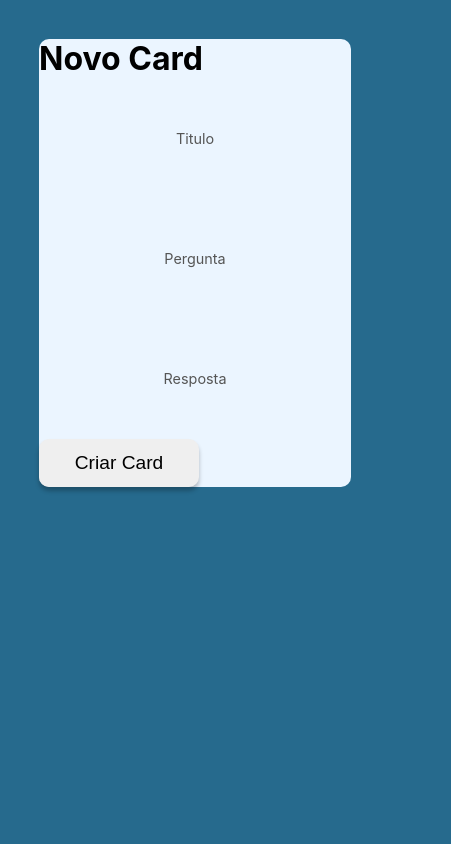
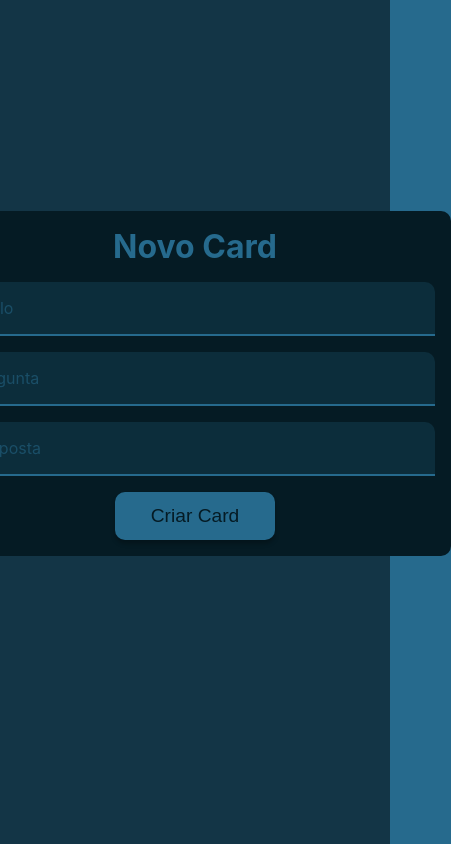
Before and after one commit to Studio-024/memorize, a React (Create React App) app in the folder client/: page /addCard in a window 390 px wide. Shown: the whole page, 451 px wide, since content can reach past the window. Built offline with nearby package versions, Linux system fonts and the light colour scheme.

Commit message:
refactor(client): new AddCard Style

```diff
--- a/client/src/components/Add.tsx
+++ b/client/src/components/Add.tsx
@@ -8,9 +8,9 @@ const Add = () => {
         <div id="AddBackground"/>
         <div className="AddCard">
             <h1>Novo Card</h1>
-                <p contentEditable="true" spellCheck={true} className="AddCard_quest" placeholder="Titulo"></p>
-                <p contentEditable="true" spellCheck={true} className="AddCard_quest" placeholder={"Pergunta"}></p>
-                <p contentEditable="true" spellCheck={true} className="AddCard_quest" placeholder={"Resposta"}></p>
+                <p contentEditable="true" spellCheck={true} className="AddCard_TextInput" placeholder="Titulo"></p>
+                <p contentEditable="true" spellCheck={true} className="AddCard_TextInput" placeholder={"Pergunta"}></p>
+                <p contentEditable="true" spellCheck={true} className="AddCard_TextInput" placeholder={"Resposta"}></p>
                 <button id='AddCreateCard_button'>Criar Card</button>
         </div>
         </>
--- a/client/src/css/AddCard.css
+++ b/client/src/css/AddCard.css
@@ -1,4 +1,4 @@
-.card, .AddCard {
+.card {
   display: flex;
   flex-direction: column;
   min-height: 33rem;
@@ -71,7 +71,7 @@
   margin: auto auto auto 1rem; }
 
 @media screen and (max-width: 600px) {
-  .card, .AddCard {
+  .card {
     min-height: calc(33rem);
     width: 80%;
     min-height: 33rem; }
@@ -84,7 +84,7 @@
     height: 2.8rem !important; } }
 
 @media screen and (max-width: 450px) {
-  .card, .AddCard {
+  .card {
     min-height: 28rem  !important;
     width: 80% !important;
     margin-top: 10vmin; }
@@ -107,69 +107,43 @@
   .card_footer > span {
     display: none; } }
 
-.AddCard_title {
+#AddBackground {
+  position: fixed;
+  width: 100%;
+  height: 100%;
+  background: rgba(0, 0, 0, 0.5); }
+
+.AddCard {
+  position: absolute;
+  left: 50%;
+  top: 25%;
+  transform: translate(-50%, 0);
+  min-height: 10rem;
+  width: 30rem;
+  margin-inline: auto;
+  padding: 1rem;
+  border-radius: 10px;
+  background-color: #051B24;
   text-align: center;
-  justify-content: center;
-  font-size: 1.7rem; }
-  .AddCard_title[placeholder]:empty:before {
+  z-index: 1;
+  color: #266A8D; }
+
+.AddCard_TextInput {
+  text-align: left;
+  margin: 1rem auto 1rem auto;
+  border-bottom: 2px solid #266A8D;
+  background: rgba(40, 112, 148, 0.21);
+  border-radius: 10px 10px 0px 0px;
+  padding: 1rem;
+  font-size: 1rem;
+  color: #71B6D9;
+  cursor: text; }
+  .AddCard_TextInput[placeholder]:empty:before {
     content: attr(placeholder);
-    color: #555; }
-  .AddCard_title[placeholder]:empty:focus::before {
+    color: rgba(40, 112, 148, 0.5); }
+  .AddCard_TextInput[placeholder]:empty:focus::before {
     content: ""; }
 
-#AddContainer_title {
-  display: flex;
-  flex-direction: column;
-  justify-content: center;
-  margin: 1rem;
-  min-height: 5rem; }
-
-.AddCard_quest {
-  margin: auto 1rem auto 1rem;
-  padding: 1rem;
-  text-align: center;
-  font-size: 1rem;
-  cursor: text; }
-  .AddCard_quest[placeholder]:empty:before {
-    content: attr(placeholder);
-    color: #555; }
-  .AddCard_quest[placeholder]:empty:focus::before {
-    content: ""; }
-
-#AddContainer_quest {
-  display: flex;
-  flex-direction: column;
-  justify-content: center;
-  margin: auto;
-  width: 100%;
-  min-height: 20rem; }
-
-.AddCard_missAndHit {
-  display: flex;
-  width: 100%;
-  margin-top: 1rem;
-  justify-content: center; }
-
-.AddButton_staps {
-  background-color: #051B24 !important;
-  color: #ebf5ff; }
-
-@media screen and (max-width: 600px) {
-  .AddCard {
-    min-height: 33rem;
-    width: 80%; }
-  #AddContainer_quest {
-    min-height: 23rem; } }
-
-@media screen and (max-width: 450px) {
-  .AddCard {
-    min-height: 28rem  !important;
-    width: 80% !important;
-    margin-top: 10vmin; }
-  #AddContainer_quest {
-    min-height: 18rem  !important; }
-  .AddCard_title {
-    margin: 0.5rem !important;
-    font-size: 1.6rem; }
-  .AddCard_quest {
-    font-size: 0.9rem; } }
+#AddCreateCard_button {
+  background-color: #266A8D;
+  color: #051B24; }
--- a/client/src/scss/AddCard.scss
+++ b/client/src/scss/AddCard.scss
@@ -1,86 +1,75 @@
 @import 'vars.scss';
 @import 'Revision.scss';
 
+#AddBackground{
+  position: fixed;
+  width: 100%;
+  height: 100%;
+  background: rgba(0, 0, 0, 0.5);
+}
 .AddCard{
-  @extend .card;
+  position: absolute;
+  left: 50%;
+  top: 25%;
+  transform: translate(-50%, 0);
+  min-height: 10rem;
+  width: 30rem;
+  margin-inline: auto;
+  padding: 1rem;
+  border-radius: 10px;
+  background-color: $background-secondary;
+  text-align: center;
+  z-index: 1;
+  color: $background-primary;
 }
-.AddCard_title{
-  text-align: center;
-  justify-content: center;
-  font-size: $font-size-great;
+.AddCard_TextInput{
+  text-align:left;
+  margin: 1rem auto 1rem auto;
+  border-bottom: 2px solid $background-primary;
+  background: $input-background;
+  border-radius: 10px 10px 0px 0px;
+  padding: 1rem;
+  font-size: $font-size-min;
+  color: $input-color;
+  cursor: text;
   &[placeholder]:empty:before {
     content: attr(placeholder);
-    color: #555;
+    color: $input-placeholder;
   }
   &[placeholder]:empty:focus::before {
     content: "";
   }
 }
-#AddContainer_title{
-  display: flex;
-  flex-direction: column;
-  justify-content: center;
-  margin: 1rem;
-  min-height: 5rem;
+#AddCreateCard_button{
+  background-color: $background-primary;
+  color: $background-secondary;
 }
-.AddCard_quest{
-  margin: auto 1rem auto 1rem;
-  padding: 1rem;
-  text-align: center;
-  font-size: $font-size-min;
-  cursor: text;
-  &[placeholder]:empty:before {
-    content: attr(placeholder);
-    color: #555;
-  }
-  &[placeholder]:empty:focus::before {
-    content: "";
-  }
-}
-#AddContainer_quest{
-  display: flex;
-  flex-direction: column;
-  justify-content: center;
-  margin: auto;
-  width: 100%;
-  min-height: 20rem;
-}
-.AddCard_missAndHit{
-  display: flex;
-  width: 100%;
-  margin-top: 1rem;
-  justify-content: center;
-}
-.AddButton_staps{
-  background-color: #051B24 !important;
-  color: $background-Card;
-}
-@media screen and (max-width: 600px) {
-  .AddCard{
-    min-height: 33rem;
-    width: 80%;
-  }
-  #AddContainer_quest{
-    min-height: 23rem;
-  }
-}
-@media screen and (max-width: 450px) {
-  $font-size-min: 0.9rem;
-  $font-size-default: 1.1rem;
-  $font-size-great: 1.6rem;
-  .AddCard{
-    min-height: 28rem  !important;
-    width: 80% !important;
-    margin-top: 10vmin;
-  }
-  #AddContainer_quest{
-    min-height: 18rem  !important;
-  }
-  .AddCard_title{
-    margin: 0.5rem !important;
-    font-size: $font-size-great;
-  }
-  .AddCard_quest{
-    font-size: $font-size-min;
-  }
-}
+// @media screen and (max-width: 600px) {
+//   .AddCard{
+//     min-height: 33rem;
+//     width: 80%;
+//   }
+//   #AddContainer_quest{
+//     min-height: 23rem;
+//   }
+// }
+// @media screen and (max-width: 450px) {
+//   $font-size-min: 0.9rem;
+//   $font-size-default: 1.1rem;
+//   $font-size-great: 1.6rem;
+//   .AddCard{
+//     min-height: 28rem  !important;
+//     width: 80% !important;
+//     margin-top: 10vmin;
+//   }
+//   #AddContainer_quest{
+//     min-height: 18rem  !important;
+//   }
+//   .AddCard_title{
+//     margin: 0.5rem !important;
+//     font-size: $font-size-great;
+//   }
+//   .AddCard_quest{
+//     font-size: $font-size-min;
+//   }
+// }
--- a/client/src/scss/vars.scss
+++ b/client/src/scss/vars.scss
@@ -4,4 +4,6 @@ $background-Card: hsla(209, 100%, 96%, 1);
 $font-size-min: 1rem;
 $font-size-default: 1.2rem;
 $font-size-great: 1.7rem;
-$background-input: rgba(40, 112, 148, 0.21);
+$input-background: rgba(40, 112, 148, 0.21);
+$input-placeholder: rgba(40, 112, 148, 0.5);
+$input-color: #71B6D9;
```
